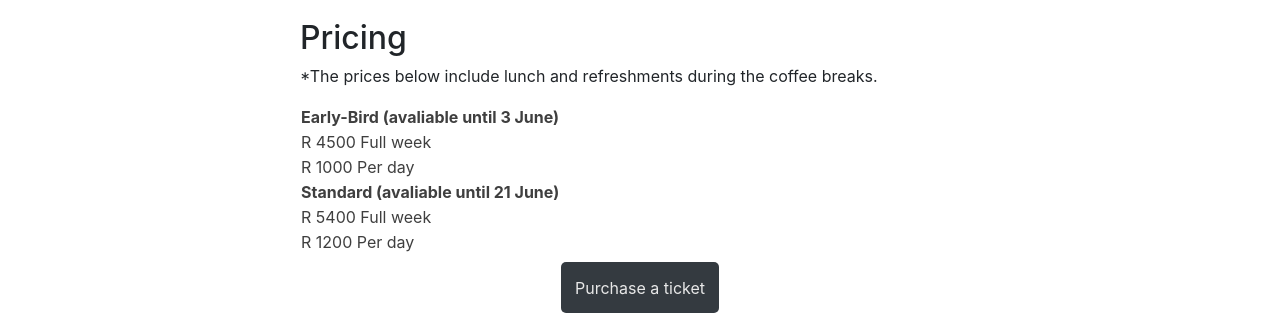
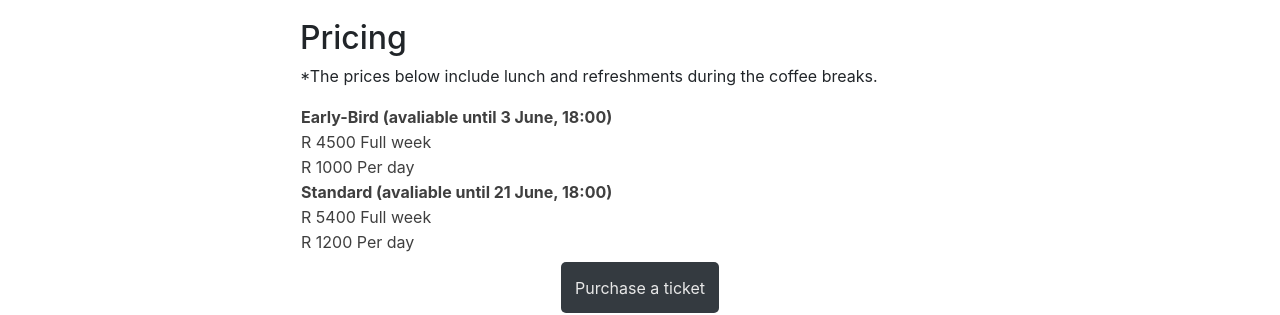
Before and after one commit to exegetic-analytics/intro-data-science-r-cape-town, a Jekyll site: the page built from index.md, in a window 1280 px wide and 900 px high, scrolled down 2461 px. Shown: the part 340-655 px from the top of the window. Built offline with Jekyll 4.4.1, drawn with Linux system fonts in a browser that asks for light colours; nearby versions of some CDN libraries.

Commit message:
Added cutoff times to 'Pricing' section.

```diff
--- a/_layouts/home.html
+++ b/_layouts/home.html
@@ -159,7 +159,7 @@ layout: default
   <p>*The prices below include lunch and refreshments during the coffee breaks.</p>
   <table width: 100% style="margin-bottom: 1%;">
       <tr>
-          <th class="pricing">Early-Bird (avaliable until 3 June)</th>
+          <th class="pricing">Early-Bird (avaliable until 3 June, 18:00)</th>
       </tr>
       <tr>
           <td class="pricing">R 4500 Full week</td>
@@ -168,7 +168,7 @@ layout: default
           <td class="pricing">R 1000 Per day</td>
       </tr>
       <tr>
-          <th class="pricing">Standard (avaliable until 21 June)</th>
+          <th class="pricing">Standard (avaliable until 21 June, 18:00)</th>
       </tr>
       <tr>
           <td class="pricing">R 5400 Full week</td>
```
